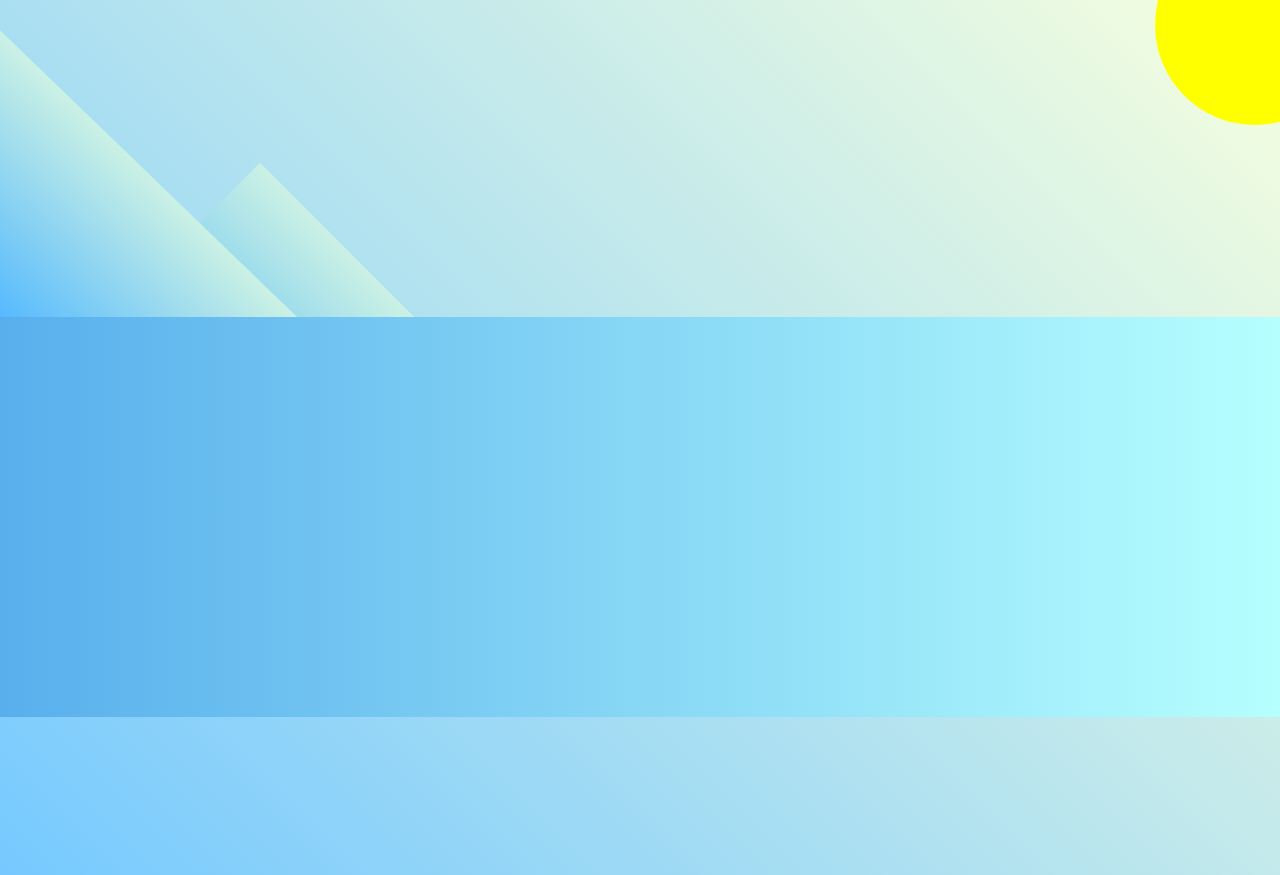
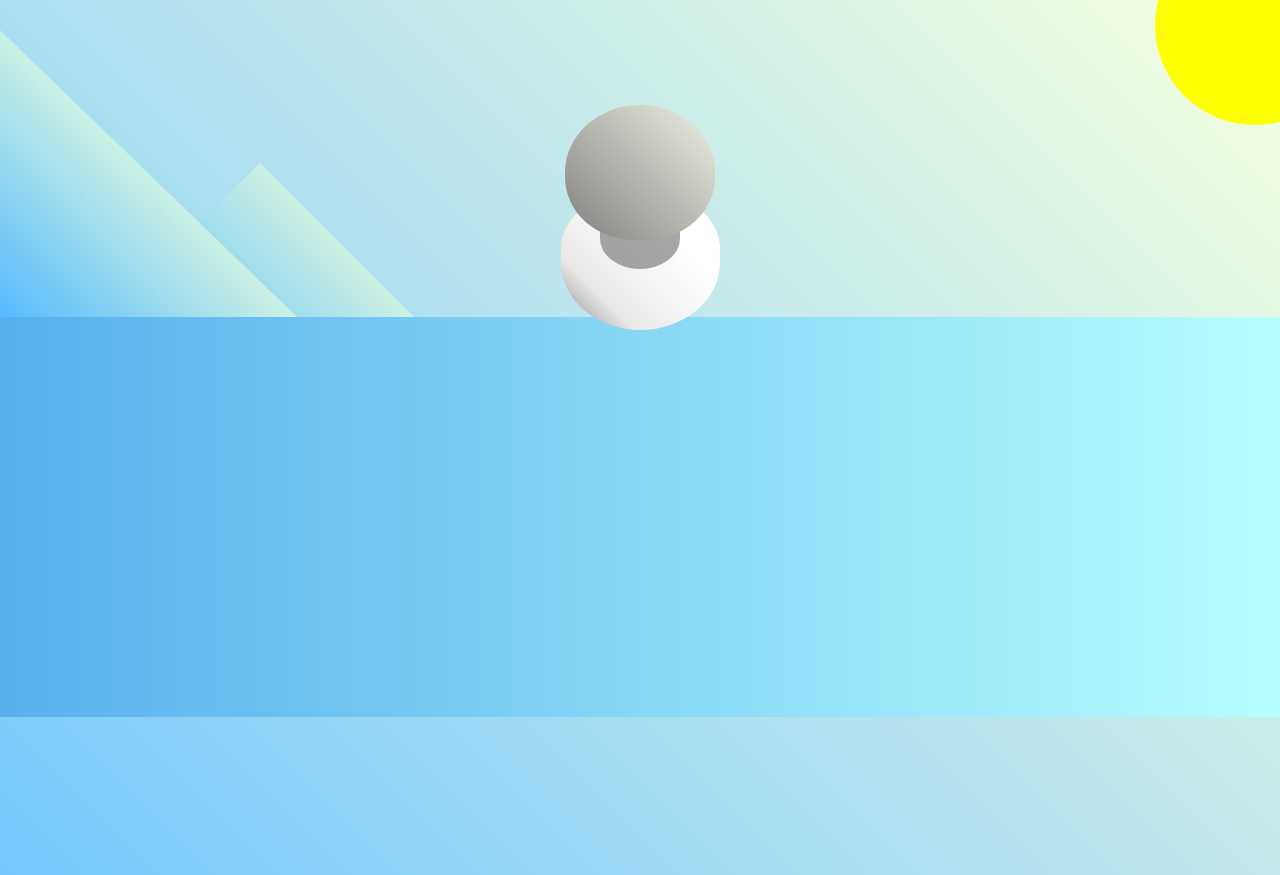
Before and after one commit to Yinkusadel/19-fcc-penguin, a website: page index.html in a window 1280 px wide. Shown: the top 875 px of the page. Drawn offline with Linux system fonts and the light colour scheme.

Commit message:
penguin head and body added css and html

```diff
--- a/index.html
+++ b/index.html
@@ -10,7 +10,10 @@
     <div class="left-mountain"></div>
     <div class="back-mountain"></div>
     <div class="sun"></div>
-    <div class="penguin"></div>
+    <div class="penguin">
+      <div class="penguin-head"></div>
+      <div class="penguin-body"></div>
+    </div>
     <div class="ground"></div>
   </body>
 </html>
--- a/styles.css
+++ b/styles.css
@@ -29,6 +29,8 @@ body {
     height: 300px;
     margin: auto;
     margin-top: 75px;
+    z-index: 4;
+    position: relative;
   }
 
 
@@ -64,3 +66,51 @@ body {
     top: -75px;
     right: -75px;
   }
+
+
+  .penguin-head {
+    width: 50%;
+    height: 45%;
+    background: linear-gradient(
+      45deg,
+      gray,
+      rgb(239, 240, 228)
+    );
+    border-radius: 70% 70% 65% 65%;
+    top: 10%;
+    left: 25%;
+    z-index: 1;
+  }
+
+
+  .penguin-body {
+    width: 53%;
+    height: 45%;
+    background: linear-gradient(
+      45deg,
+      rgb(134, 133, 133) 0%,
+      rgb(234, 231, 231) 25%,
+      white 67%
+    );
+    border-radius: 80% 80% 100% 100%;
+    top: 40%;
+    left: 23.5%;
+  }
+
+
+  .penguin * {
+    position: absolute;
+  }
+
+
+  .penguin-body::before {
+    content: "";
+    position: absolute;
+    width: 50%;
+    height: 45%;
+    background-color: gray;
+    top: 10%;
+    left: 25%;
+    border-radius: 0% 0% 100% 100%;
+    opacity: 70%;
+  }
```
